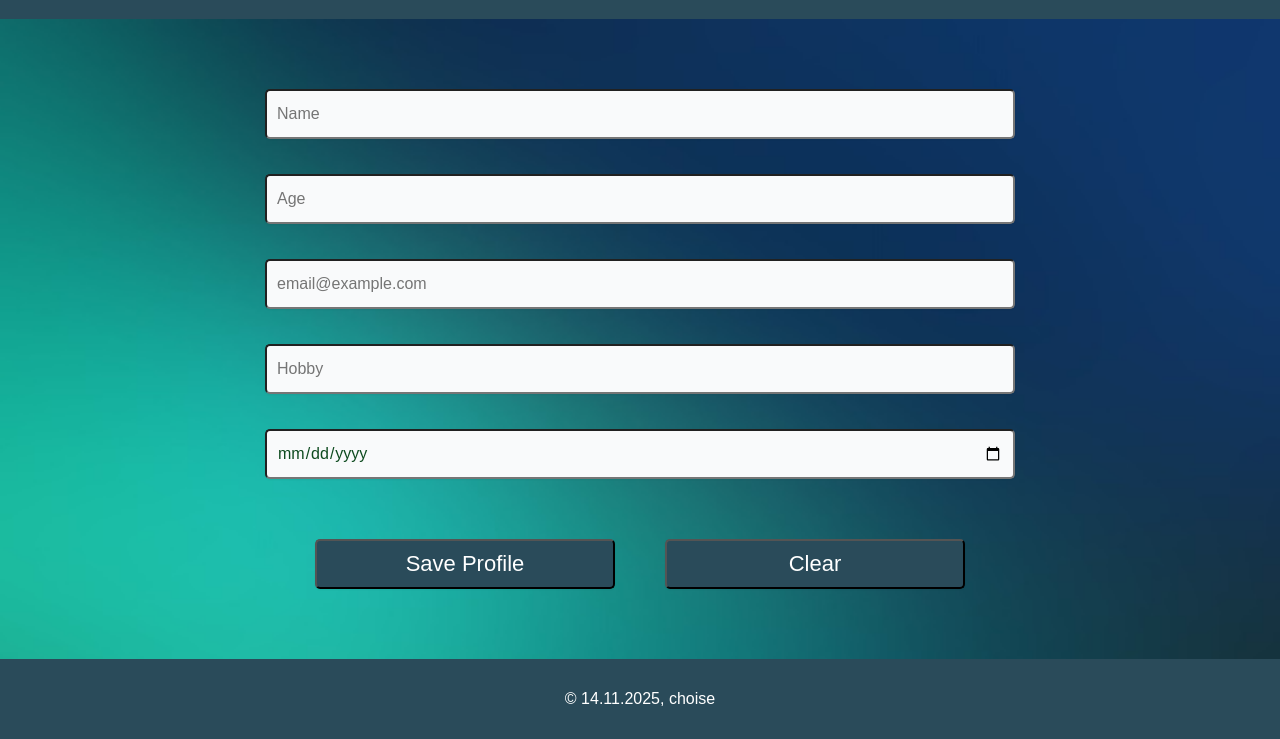
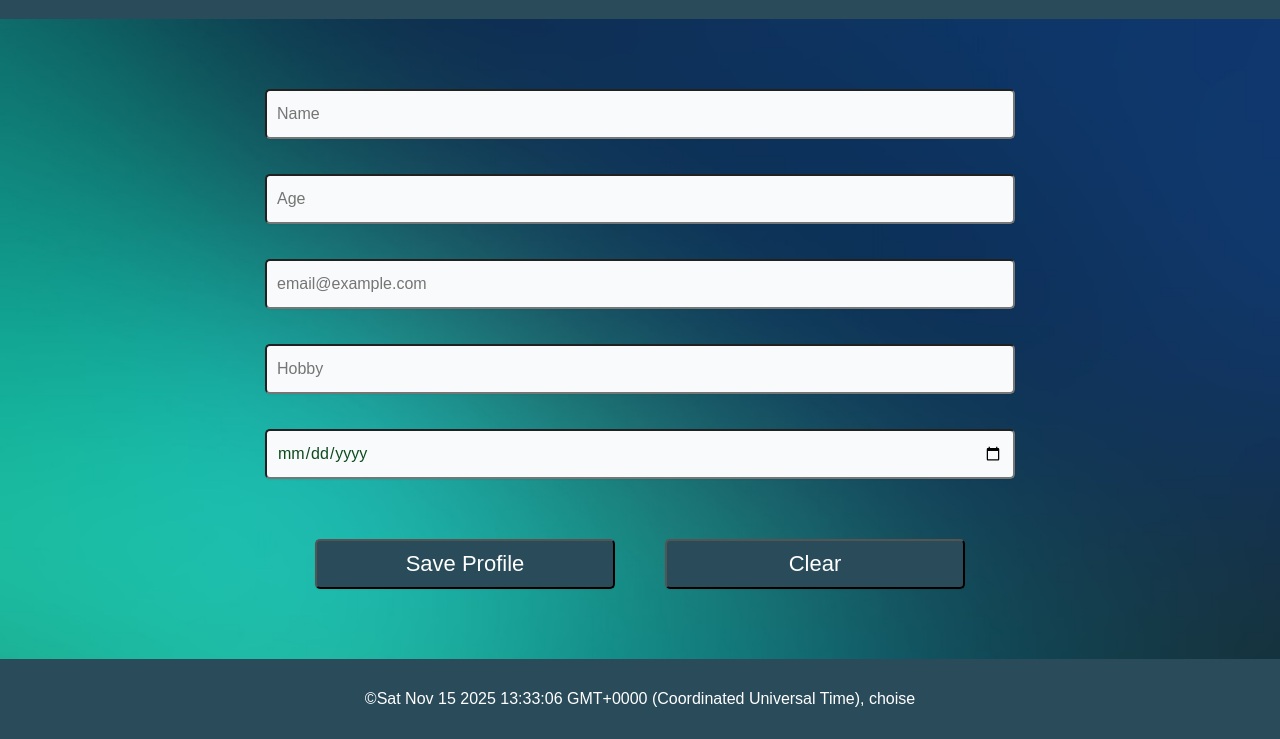
Before and after one commit to Yusuf-AI2011/mini-dashboard, a plain HTML site: page index.html in a window 1280 px wide. Shown: the part 61-800 px from the top of the page. Drawn offline with nearby package versions, Linux system fonts and the light colour scheme.

Commit message:
mini dasboard

```diff
--- a/block/_header.scss
+++ b/block/_header.scss
@@ -30,7 +30,7 @@
   }
 }
 
-@media only screen and (max-width: 375px) {
+@media only screen and (min-width: 375px) and (max-width: 500px) {
   .header {
     display: flex;
     justify-content: center;
--- a/block/_main.scss
+++ b/block/_main.scss
@@ -52,7 +52,7 @@
   }
 }
 
-@media only screen and (max-width: 375px){
+@media only screen and (min-width: 375px) and (max-width: 500px){
   input {
     width: 100%;
     margin: auto;
--- a/index.html
+++ b/index.html
@@ -54,7 +54,7 @@
     </main>
     <footer class="footer">
       <p class="footer__text">
-        © <span class="footer__date">14.11.2025</span>, choise
+        © <p class="footer__date">14.11.2025</p>, choise
       </p>
     </footer>
     <script src="index.js"></script>
--- a/index.js
+++ b/index.js
@@ -7,6 +7,7 @@ const date = document.querySelector(".main__date");
 const button = document.querySelector(".main__button");
 const input = document.querySelectorAll(".input");
 const clear = document.querySelector(".clear");
+const realDate = document.querySelector(".footer__date");
 
 // events
 button.addEventListener("click", (buttonEvent) => {
@@ -30,6 +31,9 @@ button.addEventListener("click", (buttonEvent) => {
   }
 });
 
+
+realDate.innerHTML = new Date();
+
 // clear.addEventListener("click", (clearEvent) => {
 //   theNameValue = "";
 //   ageValue = "";
```
Also changed, not shown: css/style.css, 1 other file.
